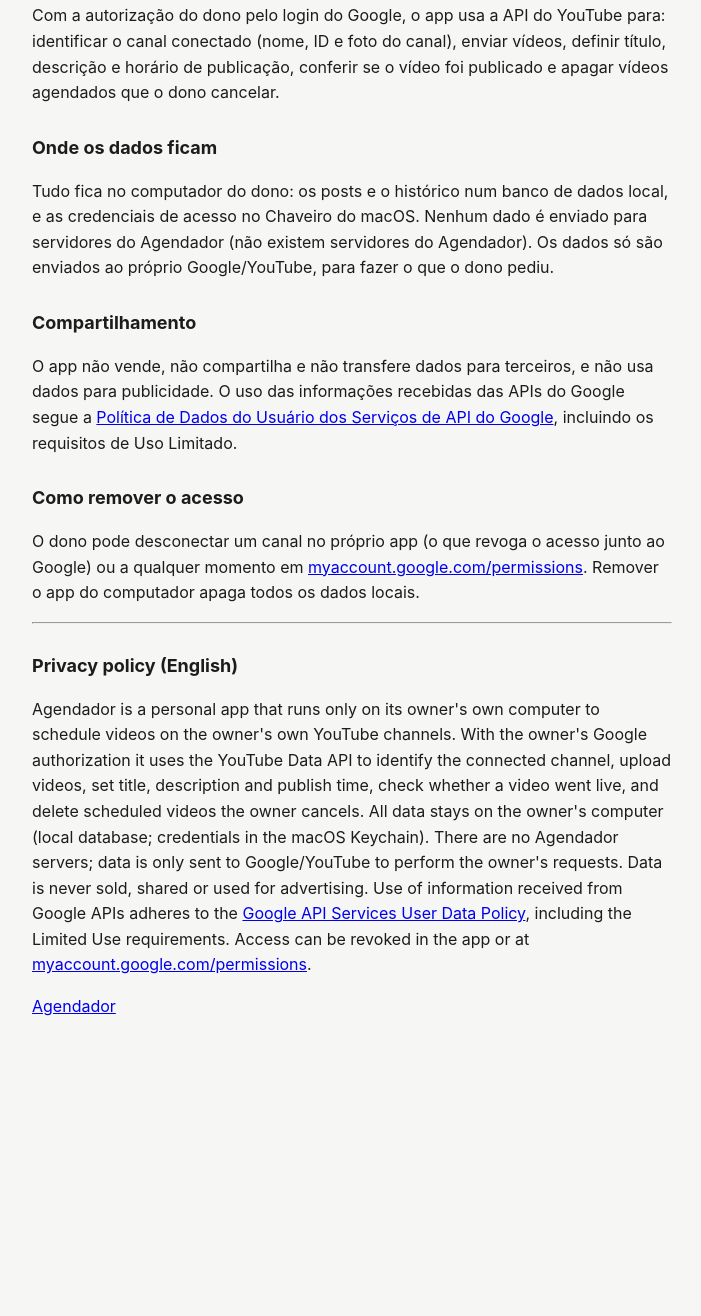
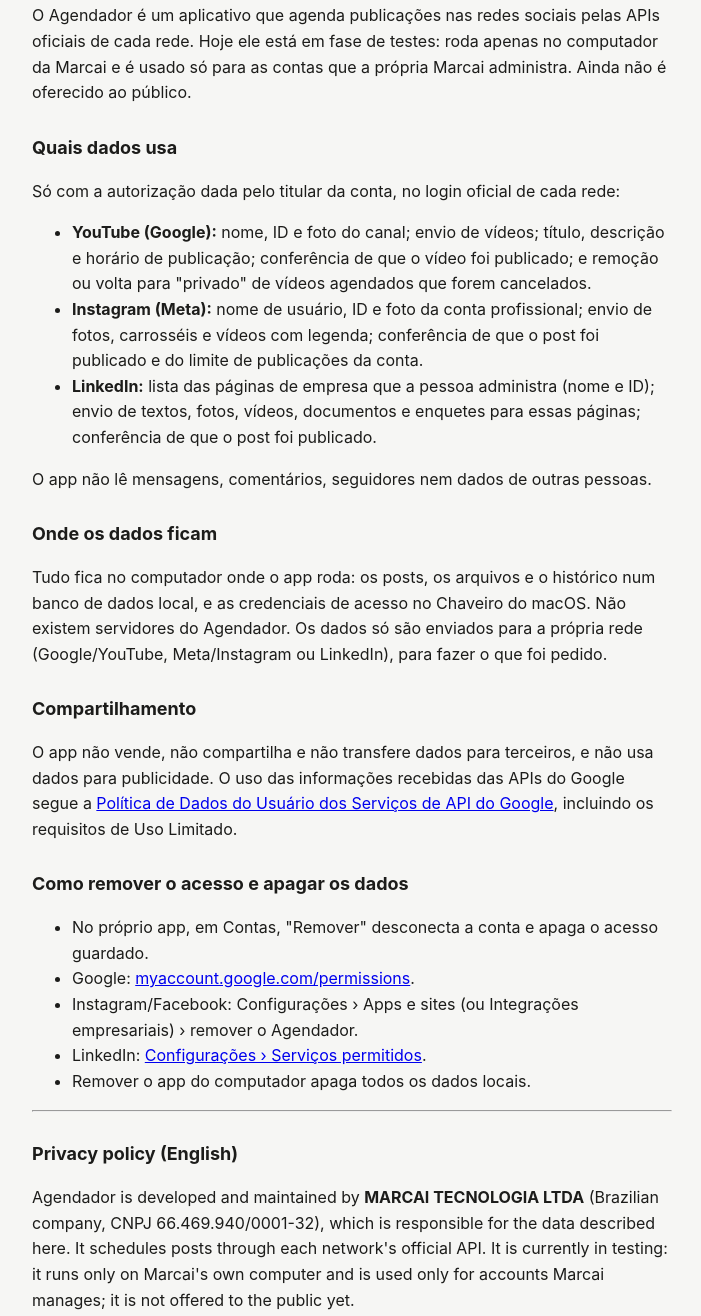
Before and after one commit to rafabittt/agendador-site, a plain HTML site: page privacidade.html in a window 1280 px wide. Shown: the part 347-1663 px from the top of the page, without its empty margins (288-989 px from the left). Before the commit the page ends 1415 px from the top, so only its background shows below. Drawn offline with Linux system fonts and the light colour scheme.

Commit message:
Agendador passa a ser da Marcai Tecnologia; privacidade cobre YouTube, Instagram e LinkedIn
Co-Authored-By: Claude Opus 5.5 <noreply@anthropic.com>

```diff
--- a/privacidade.html
+++ b/privacidade.html
@@ -12,26 +12,43 @@
 </head>
 <body>
 <h1>Política de privacidade do Agendador</h1>
-<p>Última atualização: 13 de novembro de 2026.</p>
+<p>Última atualização: 14 de novembro de 2026.</p>
+
+<h2>Quem é o responsável</h2>
+<p>O Agendador é desenvolvido e mantido pela <strong>MARCAI TECNOLOGIA LTDA</strong>, CNPJ 66.469.940/0001-32 ("Marcai"), responsável pelo tratamento dos dados descritos aqui.</p>
 
 <h2>O que é</h2>
-<p>O Agendador é um aplicativo de uso pessoal. Ele roda apenas no computador do próprio dono e serve para agendar vídeos nos canais do YouTube desse dono. Não há usuários externos.</p>
+<p>O Agendador é um aplicativo que agenda publicações nas redes sociais pelas APIs oficiais de cada rede. Hoje ele está em fase de testes: roda apenas no computador da Marcai e é usado só para as contas que a própria Marcai administra. Ainda não é oferecido ao público.</p>
 
 <h2>Quais dados usa</h2>
-<p>Com a autorização do dono pelo login do Google, o app usa a API do YouTube para: identificar o canal conectado (nome, ID e foto do canal), enviar vídeos, definir título, descrição e horário de publicação, conferir se o vídeo foi publicado e apagar vídeos agendados que o dono cancelar.</p>
+<p>Só com a autorização dada pelo titular da conta, no login oficial de cada rede:</p>
+<ul>
+  <li><strong>YouTube (Google):</strong> nome, ID e foto do canal; envio de vídeos; título, descrição e horário de publicação; conferência de que o vídeo foi publicado; e remoção ou volta para "privado" de vídeos agendados que forem cancelados.</li>
+  <li><strong>Instagram (Meta):</strong> nome de usuário, ID e foto da conta profissional; envio de fotos, carrosséis e vídeos com legenda; conferência de que o post foi publicado e do limite de publicações da conta.</li>
+  <li><strong>LinkedIn:</strong> lista das páginas de empresa que a pessoa administra (nome e ID); envio de textos, fotos, vídeos, documentos e enquetes para essas páginas; conferência de que o post foi publicado.</li>
+</ul>
+<p>O app não lê mensagens, comentários, seguidores nem dados de outras pessoas.</p>
 
 <h2>Onde os dados ficam</h2>
-<p>Tudo fica no computador do dono: os posts e o histórico num banco de dados local, e as credenciais de acesso no Chaveiro do macOS. Nenhum dado é enviado para servidores do Agendador (não existem servidores do Agendador). Os dados só são enviados ao próprio Google/YouTube, para fazer o que o dono pediu.</p>
+<p>Tudo fica no computador onde o app roda: os posts, os arquivos e o histórico num banco de dados local, e as credenciais de acesso no Chaveiro do macOS. Não existem servidores do Agendador. Os dados só são enviados para a própria rede (Google/YouTube, Meta/Instagram ou LinkedIn), para fazer o que foi pedido.</p>
 
 <h2>Compartilhamento</h2>
 <p>O app não vende, não compartilha e não transfere dados para terceiros, e não usa dados para publicidade. O uso das informações recebidas das APIs do Google segue a <a href="https://developers.google.com/terms/api-services-user-data-policy">Política de Dados do Usuário dos Serviços de API do Google</a>, incluindo os requisitos de Uso Limitado.</p>
 
-<h2>Como remover o acesso</h2>
-<p>O dono pode desconectar um canal no próprio app (o que revoga o acesso junto ao Google) ou a qualquer momento em <a href="https://myaccount.google.com/permissions">myaccount.google.com/permissions</a>. Remover o app do computador apaga todos os dados locais.</p>
+<h2>Como remover o acesso e apagar os dados</h2>
+<ul>
+  <li>No próprio app, em Contas, "Remover" desconecta a conta e apaga o acesso guardado.</li>
+  <li>Google: <a href="https://myaccount.google.com/permissions">myaccount.google.com/permissions</a>.</li>
+  <li>Instagram/Facebook: Configurações › Apps e sites (ou Integrações empresariais) › remover o Agendador.</li>
+  <li>LinkedIn: <a href="https://www.linkedin.com/psettings/permitted-services">Configurações › Serviços permitidos</a>.</li>
+  <li>Remover o app do computador apaga todos os dados locais.</li>
+</ul>
 
 <hr>
 <h2>Privacy policy (English)</h2>
-<p>Agendador is a personal app that runs only on its owner's own computer to schedule videos on the owner's own YouTube channels. With the owner's Google authorization it uses the YouTube Data API to identify the connected channel, upload videos, set title, description and publish time, check whether a video went live, and delete scheduled videos the owner cancels. All data stays on the owner's computer (local database; credentials in the macOS Keychain). There are no Agendador servers; data is only sent to Google/YouTube to perform the owner's requests. Data is never sold, shared or used for advertising. Use of information received from Google APIs adheres to the <a href="https://developers.google.com/terms/api-services-user-data-policy">Google API Services User Data Policy</a>, including the Limited Use requirements. Access can be revoked in the app or at <a href="https://myaccount.google.com/permissions">myaccount.google.com/permissions</a>.</p>
+<p>Agendador is developed and maintained by <strong>MARCAI TECNOLOGIA LTDA</strong> (Brazilian company, CNPJ 66.469.940/0001-32), which is responsible for the data described here. It schedules posts through each network's official API. It is currently in testing: it runs only on Marcai's own computer and is used only for accounts Marcai manages; it is not offered to the public yet.</p>
+<p>With the account holder's authorization it uses: the YouTube Data API (channel name, ID and picture; video upload; title, description and publish time; publish check; removing or making private scheduled videos that are cancelled), the Instagram API (professional account username, ID and picture; publishing photos, carousels and videos with captions; publish check and publishing limit), and the LinkedIn Community Management API (pages the person administers; publishing text, images, videos, documents and polls to those pages; publish check). It does not read messages, comments, followers or other people's data.</p>
+<p>All data stays on the computer where the app runs (local database; credentials in the macOS Keychain). There are no Agendador servers; data is only sent to the network itself to perform the requested action. Data is never sold, shared or used for advertising. Use of information received from Google APIs adheres to the <a href="https://developers.google.com/terms/api-services-user-data-policy">Google API Services User Data Policy</a>, including the Limited Use requirements. Access can be removed in the app (Contas › Remover), at <a href="https://myaccount.google.com/permissions">myaccount.google.com/permissions</a>, in Instagram/Facebook settings (Apps and websites / Business integrations) and at <a href="https://www.linkedin.com/psettings/permitted-services">LinkedIn › Permitted services</a>. Uninstalling the app deletes all local data.</p>
 <p><a href="index.html">Agendador</a></p>
 </body>
 </html>
```
Also changed, not shown: index.html (+3 -3 lines).
